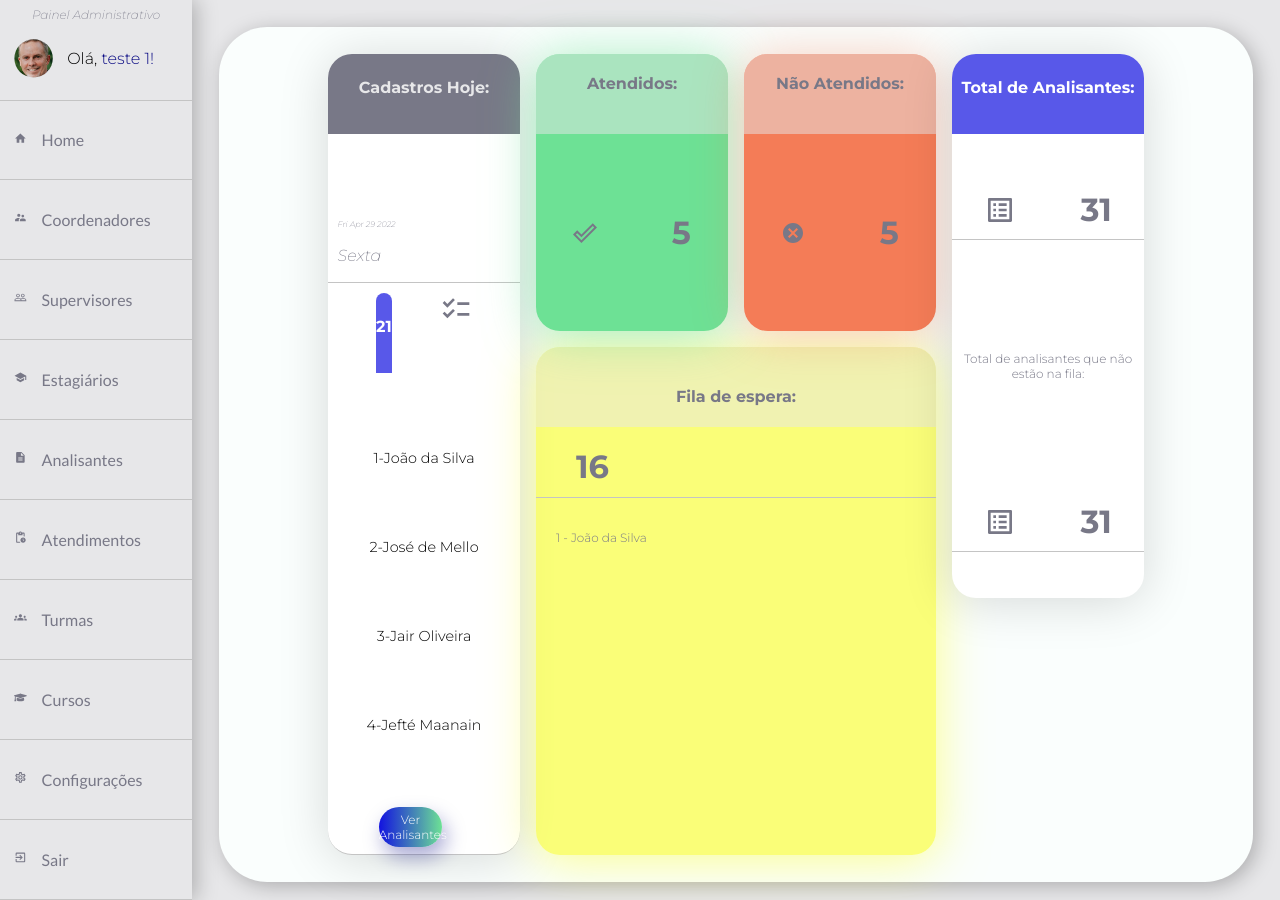
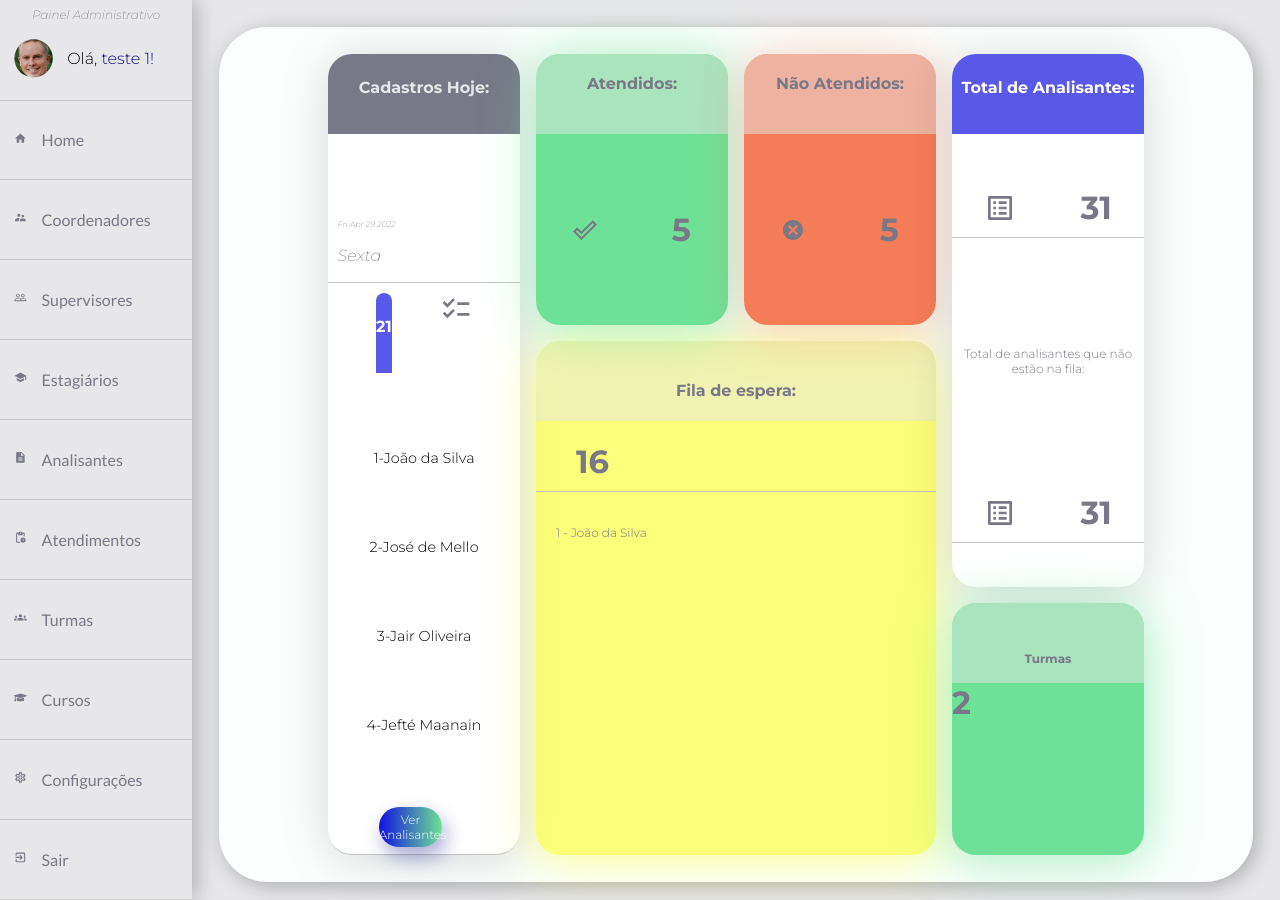
Before and after one commit to thiago-mfernandes/CepCop-React, a React (Create React App) app in the folder cepcop-react/: page /home in a window 1280 px wide. Built offline with nearby package versions, Linux system fonts and the light colour scheme.

Commit message:
Card Turmas implementado, dados marretados

```diff
--- a/cepcop-react/src/components/UI/Cards/CardHome/index.tsx
+++ b/cepcop-react/src/components/UI/Cards/CardHome/index.tsx
@@ -3,6 +3,7 @@ import CardFilaEspera from "../CardFilaEspera";
 import CardHoje from "../CardHoje/Index";
 import CardNaoAtendidos from "../CardNaoAtendidos";
 import CardTotalAnalisantes from "../CardTotalAnalisantes";
+import CardTurmas from "../CardTurmas";
 import { StyledHomeCard } from "./styled";
 
 function HomeCard() {
@@ -12,6 +13,7 @@ function HomeCard() {
         <CardAtendidos />
         <CardNaoAtendidos />
         <CardTotalAnalisantes />
+        <CardTurmas />
 
     </StyledHomeCard>;
 }
--- /dev/null
+++ b/cepcop-react/src/components/UI/Cards/CardTurmas/Titulo.tsx
@@ -0,0 +1,9 @@
+import { StyledTitulo } from "./styled";
+
+function Titulo(props: {titulo: string}) {
+    return (
+        <StyledTitulo>{props.titulo}</StyledTitulo>
+    )
+}
+
+export default Titulo
--- /dev/null
+++ b/cepcop-react/src/components/UI/Cards/CardTurmas/index.tsx
@@ -0,0 +1,14 @@
+import Quantidade from "../Quantidade/Quantidade";
+import {StyledCardTurmas} from "./styled";
+import Titulo from "./Titulo";
+
+function CardTurmas() {
+    return(
+        <StyledCardTurmas>
+            <Titulo titulo="Turmas" />
+            <Quantidade quantidade={2}/>
+        </StyledCardTurmas>
+    )
+}
+
+export default CardTurmas
--- /dev/null
+++ b/cepcop-react/src/components/UI/Cards/CardTurmas/styled.ts
@@ -0,0 +1,26 @@
+import styled from "styled-components";
+import { verdePadrao } from "../../variaveis";
+import { StyledTituloGenerico } from "../Titulos/styled";
+
+export const StyledCardTurmas = styled.div`
+    display: flex;
+    flex-direction: column;
+    background-color: ${verdePadrao};
+    border-radius: 24px;
+    box-shadow: 0px 4px 50px 0px rgba(109, 225, 149, 0.6);
+    grid-column: 4 / 5;
+    grid-row: 3 / 4;
+    width: 100%;
+
+    //------------------------------------------------------>
+    @media screen and (max-width: 768px) {
+        grid-row: 5 / 6;
+    }
+`;
+
+export const StyledTitulo = styled(StyledTituloGenerico)`
+    font-size: 0.75rem;
+    padding-top: 25%;
+    padding-left: 5%;
+    padding-right: 5%;
+`;
```
